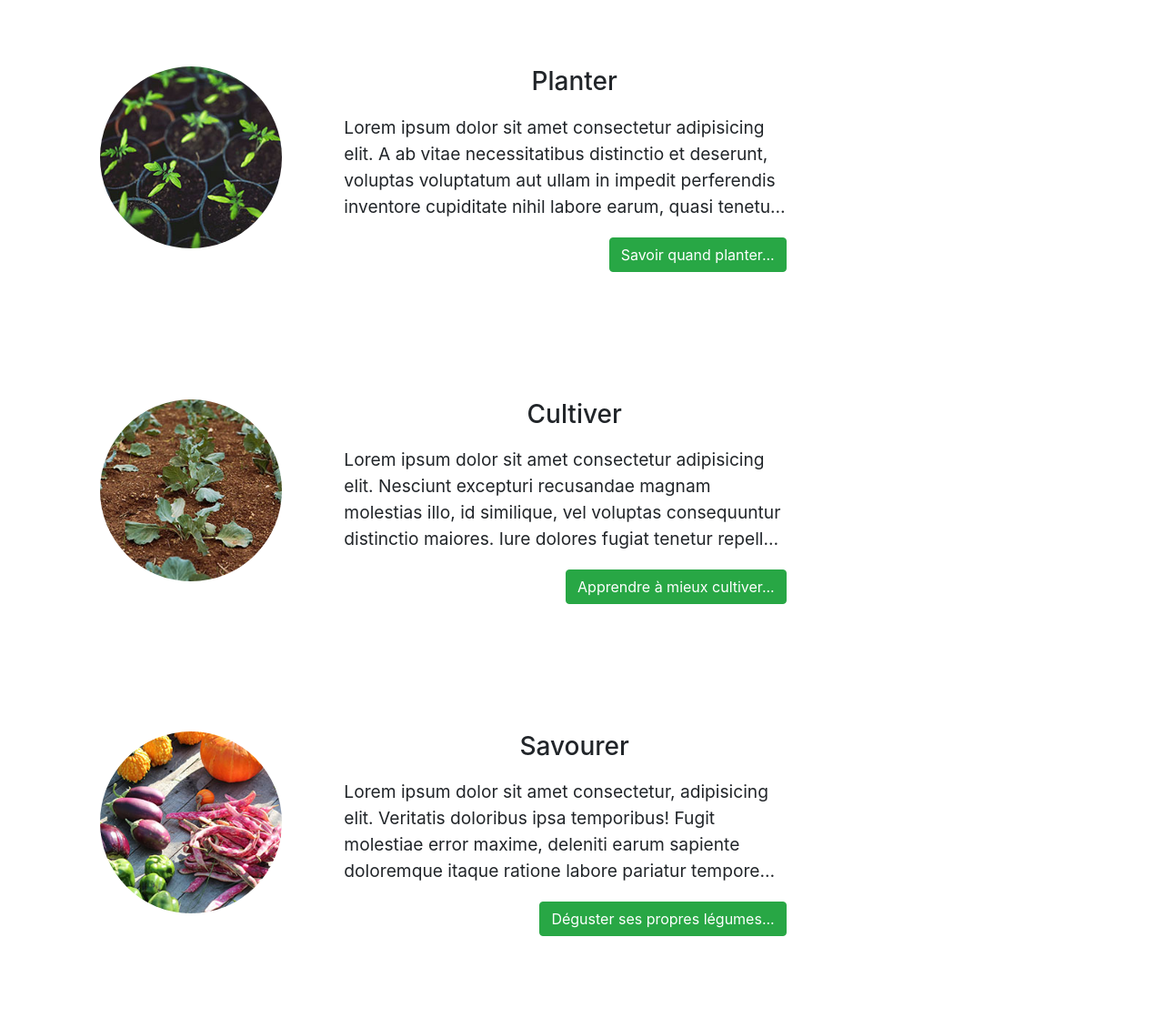
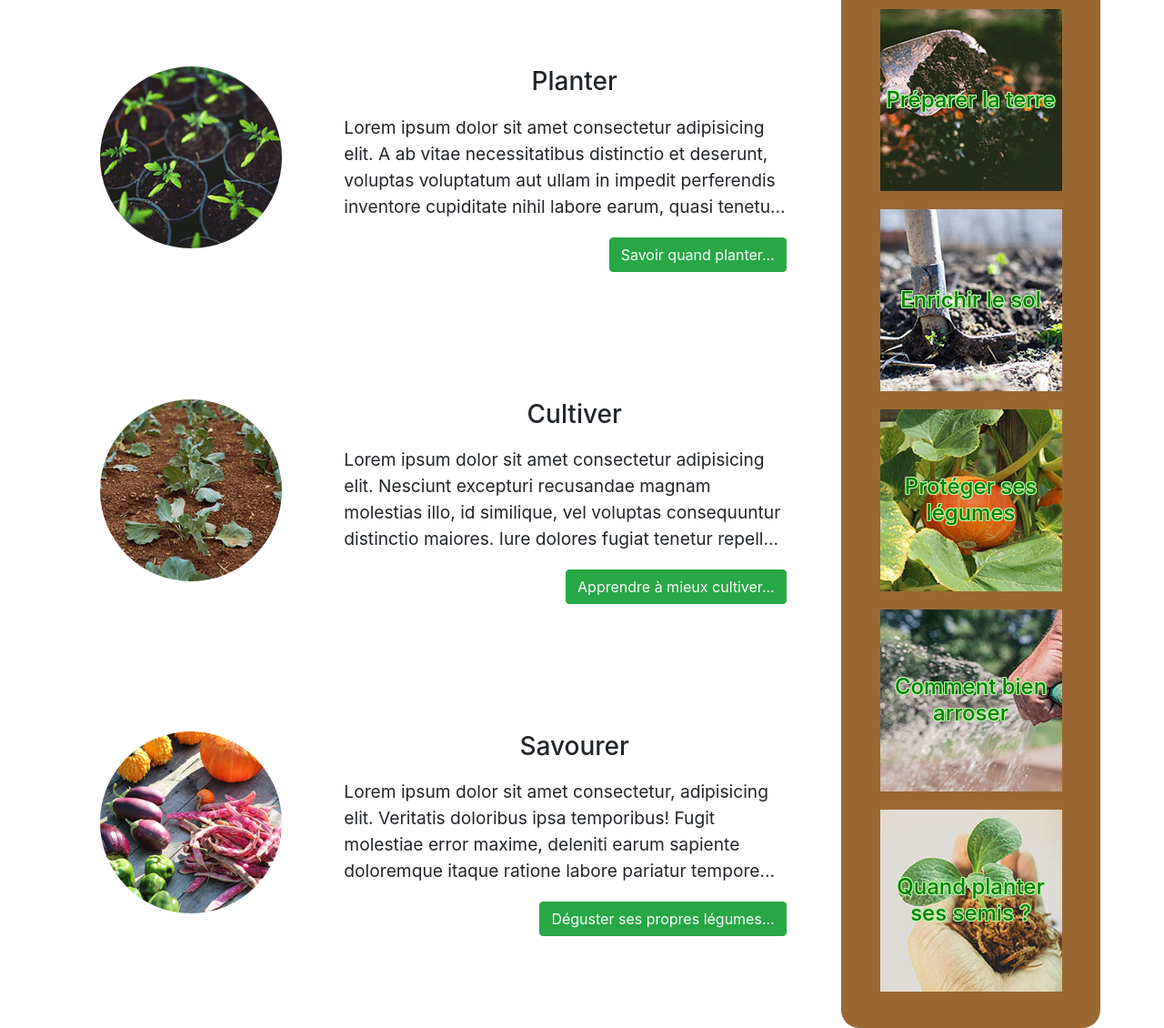
Before and after one commit to StevenLignereux/permaculture, a plain HTML site: page index.html in a window 1280 px wide. Shown: the part 908-2038 px from the top of the page at 91% size. Drawn offline with Linux system fonts and the light colour scheme.

Commit message:
rightParthtml et style

```diff
--- a/index.html
+++ b/index.html
@@ -69,11 +69,26 @@
                             </div>
                         </div>
                     </div>
-
                 </div>
 
                 <div class="col-lg-3" id="rightPart">
+                    <h2>Nos astuces</h2>
 
+                    <div class="tips" style="background: url(./media/preparer.jpeg) no-repeat 50% 50%;">
+                        <h4>Préparer la terre</h4>
+                    </div>
+                    <div class="tips" style="background: url(./media/enrichir.jpeg) no-repeat 50% 50%;">
+                        <h4>Enrichir le sol</h4>
+                    </div>
+                    <div class="tips" style="background: url(./media/proteger.jpg) no-repeat 50% 50%;">
+                        <h4>Protéger ses légumes</h4>
+                    </div>
+                    <div class="tips" style="background: url(./media/arroser.jpg) no-repeat 50% 50%;">
+                        <h4>Comment bien arroser</h4>
+                    </div>
+                    <div class="tips" style="background: url(./media/quand-planter.jpeg) no-repeat 50% 50%;">
+                        <h4>Quand planter ses semis ?</h4>
+                    </div>
                 </div>
 
             </div>
--- a/style.css
+++ b/style.css
@@ -62,3 +62,30 @@ h1 {
     text-align: right;
     margin: 15px 4% 0 0;
 }
+
+/* ********************* RIGHT PART ***************************** */
+#rightPart {
+    background-color: #9B6833;
+    border-radius: 20px;
+    padding: 20px;
+}
+
+.tips {
+    height: 200px;
+    width: 200px;
+    margin: 20px auto;
+}
+
+.tips h4 {
+    position: relative;
+    color: green;
+    top: 50%;
+    transform: translateY(-50%);
+    text-shadow: 1px 1px 0 #BCF5A9,1px -1px 0 #BCF5A9,-1px 1px 0 #BCF5A9,-1px -1px 0 #BCF5A9,1px 0px 0 #BCF5A9,0px 1px 0 #BCF5A9,-1px 0px 0 #BCF5A9,0px -1px 0 #BCF5A9;
+}
+
+.tips:hover {
+    transform: scale(1.08);
+    opacity: 0.7;
+    transition: ease-out 0.2s;
+}
```
